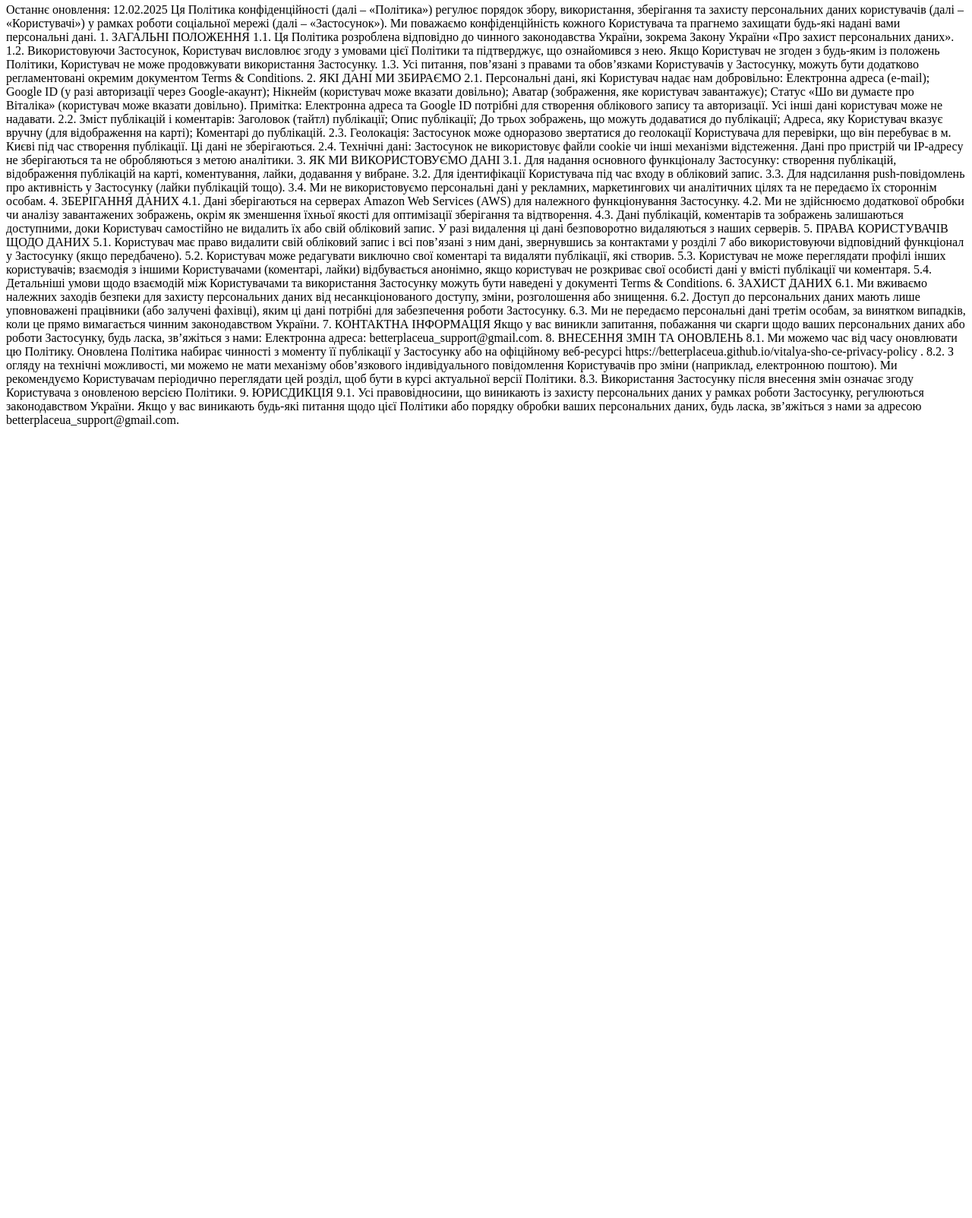
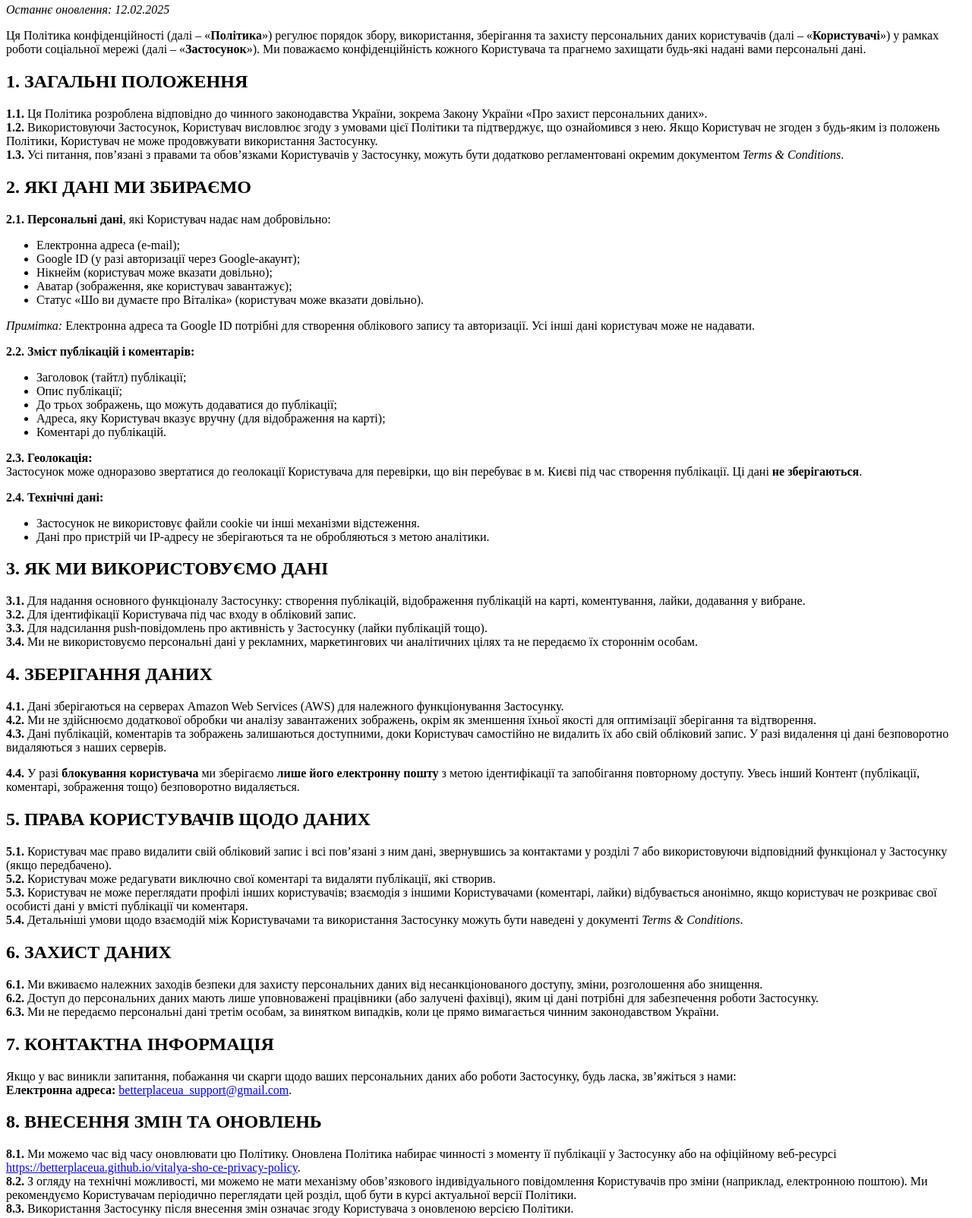
Before and after one commit to BetterPlaceUA/vitalya-sho-ce-privacy-policy, a plain HTML site: page index.html in a window 1280 px wide. Shown: the part 76-1679 px from the top of the page at 76% size. Before the commit the page ends 800 px from the top, so only its background shows below. Drawn offline with Linux system fonts and the light colour scheme.

Commit message:
Update index.html

```diff
--- a/index.html
+++ b/index.html
@@ -7,74 +7,143 @@
 </head>
 <body>
     <h1>Політика конфіденційності</h1>
-    <p>Останнє оновлення: 12.02.2025
+    <p><em>Останнє оновлення: 12.02.2025</em></p>
 
-Ця Політика конфіденційності (далі – «Політика») регулює порядок збору, використання, зберігання та захисту персональних даних користувачів (далі – «Користувачі») у рамках роботи соціальної мережі (далі – «Застосунок»). Ми поважаємо конфіденційність кожного Користувача та прагнемо захищати будь-які надані вами персональні дані.
+    <p>
+        Ця Політика конфіденційності (далі – «<strong>Політика</strong>») регулює порядок збору, використання,
+        зберігання та захисту персональних даних користувачів (далі – «<strong>Користувачі</strong>») у рамках роботи
+        соціальної мережі (далі – «<strong>Застосунок</strong>»). Ми поважаємо конфіденційність кожного
+        Користувача та прагнемо захищати будь-які надані вами персональні дані.
+    </p>
 
-1. ЗАГАЛЬНІ ПОЛОЖЕННЯ
-1.1. Ця Політика розроблена відповідно до чинного законодавства України, зокрема Закону України «Про захист персональних даних».
-1.2. Використовуючи Застосунок, Користувач висловлює згоду з умовами цієї Політики та підтверджує, що ознайомився з нею. Якщо Користувач не згоден з будь-яким із положень Політики, Користувач не може продовжувати використання Застосунку.
-1.3. Усі питання, пов’язані з правами та обов’язками Користувачів у Застосунку, можуть бути додатково регламентовані окремим документом Terms & Conditions.
+    <h2>1. ЗАГАЛЬНІ ПОЛОЖЕННЯ</h2>
+    <p>
+        <strong>1.1.</strong> Ця Політика розроблена відповідно до чинного законодавства України, зокрема
+        Закону України «Про захист персональних даних».<br>
+        <strong>1.2.</strong> Використовуючи Застосунок, Користувач висловлює згоду з умовами цієї Політики
+        та підтверджує, що ознайомився з нею. Якщо Користувач не згоден з будь-яким із положень Політики,
+        Користувач не може продовжувати використання Застосунку.<br>
+        <strong>1.3.</strong> Усі питання, пов’язані з правами та обов’язками Користувачів у Застосунку,
+        можуть бути додатково регламентовані окремим документом <em>Terms &amp; Conditions</em>.
+    </p>
 
-2. ЯКІ ДАНІ МИ ЗБИРАЄМО
-2.1. Персональні дані, які Користувач надає нам добровільно:
+    <h2>2. ЯКІ ДАНІ МИ ЗБИРАЄМО</h2>
+    <p>
+        <strong>2.1. Персональні дані</strong>, які Користувач надає нам добровільно:
+    </p>
+    <ul>
+        <li>Електронна адреса (e-mail);</li>
+        <li>Google ID (у разі авторизації через Google-акаунт);</li>
+        <li>Нікнейм (користувач може вказати довільно);</li>
+        <li>Аватар (зображення, яке користувач завантажує);</li>
+        <li>Статус «Шо ви думаєте про Віталіка» (користувач може вказати довільно).</li>
+    </ul>
+    <p>
+        <em>Примітка:</em> Електронна адреса та Google ID потрібні для створення облікового запису та авторизації.
+        Усі інші дані користувач може не надавати.
+    </p>
 
-Електронна адреса (e-mail);
-Google ID (у разі авторизації через Google-акаунт);
-Нікнейм (користувач може вказати довільно);
-Аватар (зображення, яке користувач завантажує);
-Статус «Шо ви думаєте про Віталіка» (користувач може вказати довільно).
-Примітка: Електронна адреса та Google ID потрібні для створення облікового запису та авторизації. Усі інші дані користувач може не надавати.
+    <p><strong>2.2. Зміст публікацій і коментарів:</strong></p>
+    <ul>
+        <li>Заголовок (тайтл) публікації;</li>
+        <li>Опис публікації;</li>
+        <li>До трьох зображень, що можуть додаватися до публікації;</li>
+        <li>Адреса, яку Користувач вказує вручну (для відображення на карті);</li>
+        <li>Коментарі до публікацій.</li>
+    </ul>
 
-2.2. Зміст публікацій і коментарів:
+    <p><strong>2.3. Геолокація:</strong><br>
+        Застосунок може одноразово звертатися до геолокації Користувача для перевірки, що він перебуває
+        в м. Києві під час створення публікації. Ці дані <strong>не зберігаються</strong>.
+    </p>
 
-Заголовок (тайтл) публікації;
-Опис публікації;
-До трьох зображень, що можуть додаватися до публікації;
-Адреса, яку Користувач вказує вручну (для відображення на карті);
-Коментарі до публікацій.
-2.3. Геолокація:
+    <p><strong>2.4. Технічні дані:</strong></p>
+    <ul>
+        <li>Застосунок не використовує файли cookie чи інші механізми відстеження.</li>
+        <li>Дані про пристрій чи IP-адресу не зберігаються та не обробляються з метою аналітики.</li>
+    </ul>
 
-Застосунок може одноразово звертатися до геолокації Користувача для перевірки, що він перебуває в м. Києві під час створення публікації. Ці дані не зберігаються.
-2.4. Технічні дані:
+    <h2>3. ЯК МИ ВИКОРИСТОВУЄМО ДАНІ</h2>
+    <p>
+        <strong>3.1.</strong> Для надання основного функціоналу Застосунку: створення публікацій,
+        відображення публікацій на карті, коментування, лайки, додавання у вибране.<br>
+        <strong>3.2.</strong> Для ідентифікації Користувача під час входу в обліковий запис.<br>
+        <strong>3.3.</strong> Для надсилання push-повідомлень про активність у Застосунку (лайки
+        публікацій тощо).<br>
+        <strong>3.4.</strong> Ми не використовуємо персональні дані у рекламних, маркетингових чи
+        аналітичних цілях та не передаємо їх стороннім особам.
+    </p>
 
-Застосунок не використовує файли cookie чи інші механізми відстеження.
-Дані про пристрій чи IP-адресу не зберігаються та не обробляються з метою аналітики.
-3. ЯК МИ ВИКОРИСТОВУЄМО ДАНІ
-3.1. Для надання основного функціоналу Застосунку: створення публікацій, відображення публікацій на карті, коментування, лайки, додавання у вибране.
-3.2. Для ідентифікації Користувача під час входу в обліковий запис.
-3.3. Для надсилання push-повідомлень про активність у Застосунку (лайки публікацій тощо).
-3.4. Ми не використовуємо персональні дані у рекламних, маркетингових чи аналітичних цілях та не передаємо їх стороннім особам.
+    <h2>4. ЗБЕРІГАННЯ ДАНИХ</h2>
+    <p>
+        <strong>4.1.</strong> Дані зберігаються на серверах Amazon Web Services (AWS) для належного
+        функціонування Застосунку.<br>
+        <strong>4.2.</strong> Ми не здійснюємо додаткової обробки чи аналізу завантажених зображень, окрім
+        як зменшення їхньої якості для оптимізації зберігання та відтворення.<br>
+        <strong>4.3.</strong> Дані публікацій, коментарів та зображень залишаються доступними, доки Користувач
+        самостійно не видалить їх або свій обліковий запис. У разі видалення ці дані безповоротно
+        видаляються з наших серверів.
+    </p>
+    <p>
+        <strong>4.4.</strong> У разі <strong>блокування користувача</strong> ми зберігаємо <strong>лише
+        його електронну пошту</strong> з метою ідентифікації та запобігання повторному доступу.
+        Увесь інший Контент (публікації, коментарі, зображення тощо) безповоротно видаляється.
+    </p>
 
-4. ЗБЕРІГАННЯ ДАНИХ
-4.1. Дані зберігаються на серверах Amazon Web Services (AWS) для належного функціонування Застосунку.
-4.2. Ми не здійснюємо додаткової обробки чи аналізу завантажених зображень, окрім як зменшення їхньої якості для оптимізації зберігання та відтворення.
-4.3. Дані публікацій, коментарів та зображень залишаються доступними, доки Користувач самостійно не видалить їх або свій обліковий запис. У разі видалення ці дані безповоротно видаляються з наших серверів.
+    <h2>5. ПРАВА КОРИСТУВАЧІВ ЩОДО ДАНИХ</h2>
+    <p>
+        <strong>5.1.</strong> Користувач має право видалити свій обліковий запис і всі пов’язані з ним дані,
+        звернувшись за контактами у розділі 7 або використовуючи відповідний функціонал у Застосунку (якщо
+        передбачено).<br>
+        <strong>5.2.</strong> Користувач може редагувати виключно свої коментарі та видаляти публікації,
+        які створив.<br>
+        <strong>5.3.</strong> Користувач не може переглядати профілі інших користувачів; взаємодія з іншими
+        Користувачами (коментарі, лайки) відбувається анонімно, якщо користувач не розкриває свої особисті
+        дані у вмісті публікації чи коментаря.<br>
+        <strong>5.4.</strong> Детальніші умови щодо взаємодій між Користувачами та використання Застосунку
+        можуть бути наведені у документі <em>Terms &amp; Conditions</em>.
+    </p>
 
-5. ПРАВА КОРИСТУВАЧІВ ЩОДО ДАНИХ
-5.1. Користувач має право видалити свій обліковий запис і всі пов’язані з ним дані, звернувшись за контактами у розділі 7 або використовуючи відповідний функціонал у Застосунку (якщо передбачено).
-5.2. Користувач може редагувати виключно свої коментарі та видаляти публікації, які створив.
-5.3. Користувач не може переглядати профілі інших користувачів; взаємодія з іншими Користувачами (коментарі, лайки) відбувається анонімно, якщо користувач не розкриває свої особисті дані у вмісті публікації чи коментаря.
-5.4. Детальніші умови щодо взаємодій між Користувачами та використання Застосунку можуть бути наведені у документі Terms & Conditions.
+    <h2>6. ЗАХИСТ ДАНИХ</h2>
+    <p>
+        <strong>6.1.</strong> Ми вживаємо належних заходів безпеки для захисту персональних даних від
+        несанкціонованого доступу, зміни, розголошення або знищення.<br>
+        <strong>6.2.</strong> Доступ до персональних даних мають лише уповноважені працівники (або залучені
+        фахівці), яким ці дані потрібні для забезпечення роботи Застосунку.<br>
+        <strong>6.3.</strong> Ми не передаємо персональні дані третім особам, за винятком випадків, коли
+        це прямо вимагається чинним законодавством України.
+    </p>
 
-6. ЗАХИСТ ДАНИХ
-6.1. Ми вживаємо належних заходів безпеки для захисту персональних даних від несанкціонованого доступу, зміни, розголошення або знищення.
-6.2. Доступ до персональних даних мають лише уповноважені працівники (або залучені фахівці), яким ці дані потрібні для забезпечення роботи Застосунку.
-6.3. Ми не передаємо персональні дані третім особам, за винятком випадків, коли це прямо вимагається чинним законодавством України.
+    <h2>7. КОНТАКТНА ІНФОРМАЦІЯ</h2>
+    <p>
+        Якщо у вас виникли запитання, побажання чи скарги щодо ваших персональних даних або роботи
+        Застосунку, будь ласка, зв’яжіться з нами:<br>
+        <strong>Електронна адреса:</strong> <a href="mailto:betterplaceua_support@gmail.com">betterplaceua_support@gmail.com</a>.
+    </p>
 
-7. КОНТАКТНА ІНФОРМАЦІЯ
-Якщо у вас виникли запитання, побажання чи скарги щодо ваших персональних даних або роботи Застосунку, будь ласка, зв’яжіться з нами:
-Електронна адреса: betterplaceua_support@gmail.com.
+    <h2>8. ВНЕСЕННЯ ЗМІН ТА ОНОВЛЕНЬ</h2>
+    <p>
+        <strong>8.1.</strong> Ми можемо час від часу оновлювати цю Політику. Оновлена Політика набирає
+        чинності з моменту її публікації у Застосунку або на офіційному веб-ресурсі
+        <a href="https://betterplaceua.github.io/vitalya-sho-ce-privacy-policy">https://betterplaceua.github.io/vitalya-sho-ce-privacy-policy</a>.<br>
+        <strong>8.2.</strong> З огляду на технічні можливості, ми можемо не мати механізму обов’язкового
+        індивідуального повідомлення Користувачів про зміни (наприклад, електронною поштою). Ми рекомендуємо
+        Користувачам періодично переглядати цей розділ, щоб бути в курсі актуальної версії Політики.<br>
+        <strong>8.3.</strong> Використання Застосунку після внесення змін означає згоду Користувача з
+        оновленою версією Політики.
+    </p>
 
-8. ВНЕСЕННЯ ЗМІН ТА ОНОВЛЕНЬ
-8.1. Ми можемо час від часу оновлювати цю Політику. Оновлена Політика набирає чинності з моменту її публікації у Застосунку або на офіційному веб-ресурсі https://betterplaceua.github.io/vitalya-sho-ce-privacy-policy
-.
-8.2. З огляду на технічні можливості, ми можемо не мати механізму обов’язкового індивідуального повідомлення Користувачів про зміни (наприклад, електронною поштою). Ми рекомендуємо Користувачам періодично переглядати цей розділ, щоб бути в курсі актуальної версії Політики.
-8.3. Використання Застосунку після внесення змін означає згоду Користувача з оновленою версією Політики.
+    <h2>9. ЮРИСДИКЦІЯ</h2>
+    <p>
+        <strong>9.1.</strong> Усі правовідносини, що виникають із захисту персональних даних у рамках роботи
+        Застосунку, регулюються законодавством України.
+    </p>
 
-9. ЮРИСДИКЦІЯ
-9.1. Усі правовідносини, що виникають із захисту персональних даних у рамках роботи Застосунку, регулюються законодавством України.
+    <p>
+        Якщо у вас виникають будь-які питання щодо цієї Політики або порядку обробки ваших персональних
+        даних, будь ласка, зв’яжіться з нами за адресою
+        <a href="mailto:betterplaceua_support@gmail.com">betterplaceua_support@gmail.com</a>.
+    </p>
 
-Якщо у вас виникають будь-які питання щодо цієї Політики або порядку обробки ваших персональних даних, будь ласка, зв’яжіться з нами за адресою betterplaceua_support@gmail.com.</p>
 </body>
 </html>
```
